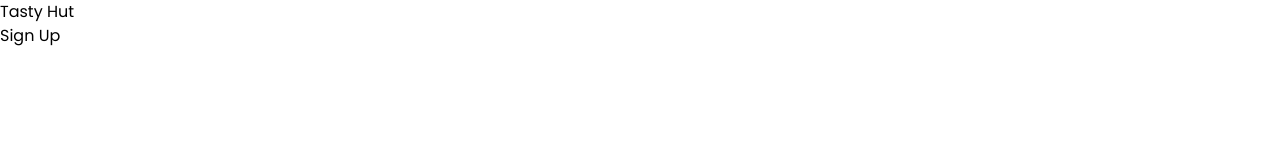
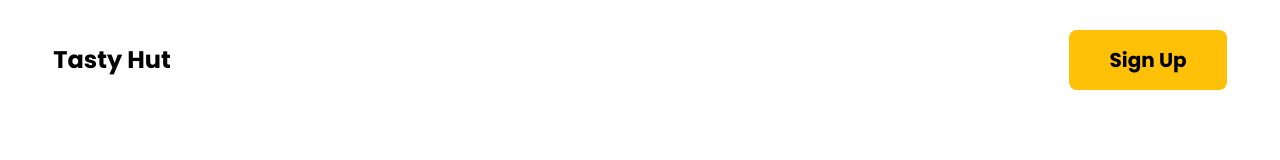
Before and after one commit to xyryc/Tasty-Hut, a plain HTML site: page index.html in a window 1280 px wide. Drawn offline with nearby package versions, Linux system fonts and the light colour scheme.

Commit message:
added navbar

```diff
--- a/index.html
+++ b/index.html
@@ -32,9 +32,10 @@
   </head>
   <body class="font-poppins">
     <header>
-      <nav>
-        <h1>Tasty Hut</h1>
-        <button>Sign Up</button>
+      <!-- navbar -->
+      <nav class="w-11/12 mx-auto flex justify-between items-center my-[30px] ">
+        <h1 class="text-2xl font-bold">Tasty Hut</h1>
+        <button class="text-xl font-bold px-10 py-4 rounded-lg bg-[#FFC107]">Sign Up</button>
       </nav>
     </header>
 
```
Also changed, not shown: tailwind.config.js (added), 2 other files.
